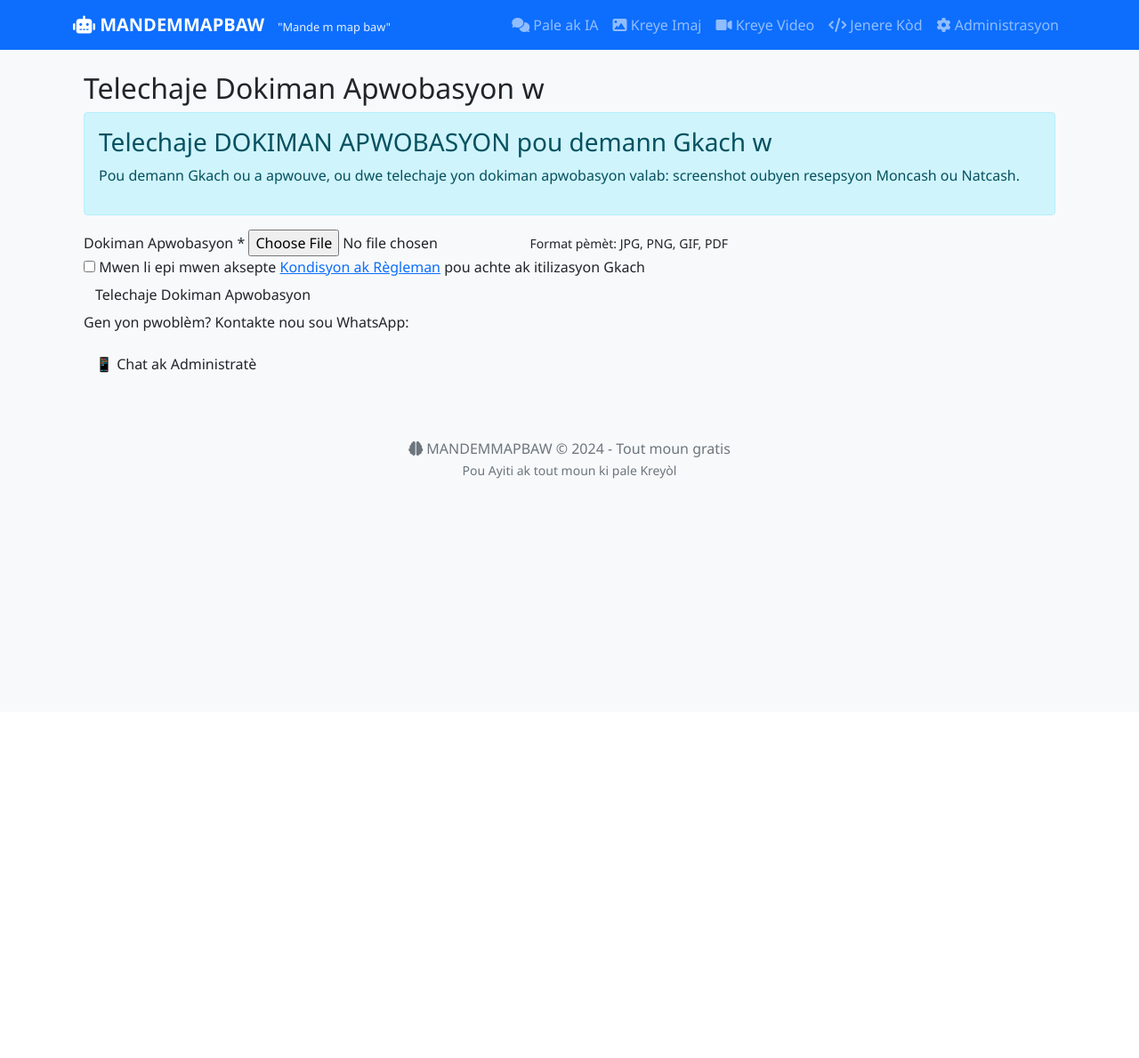
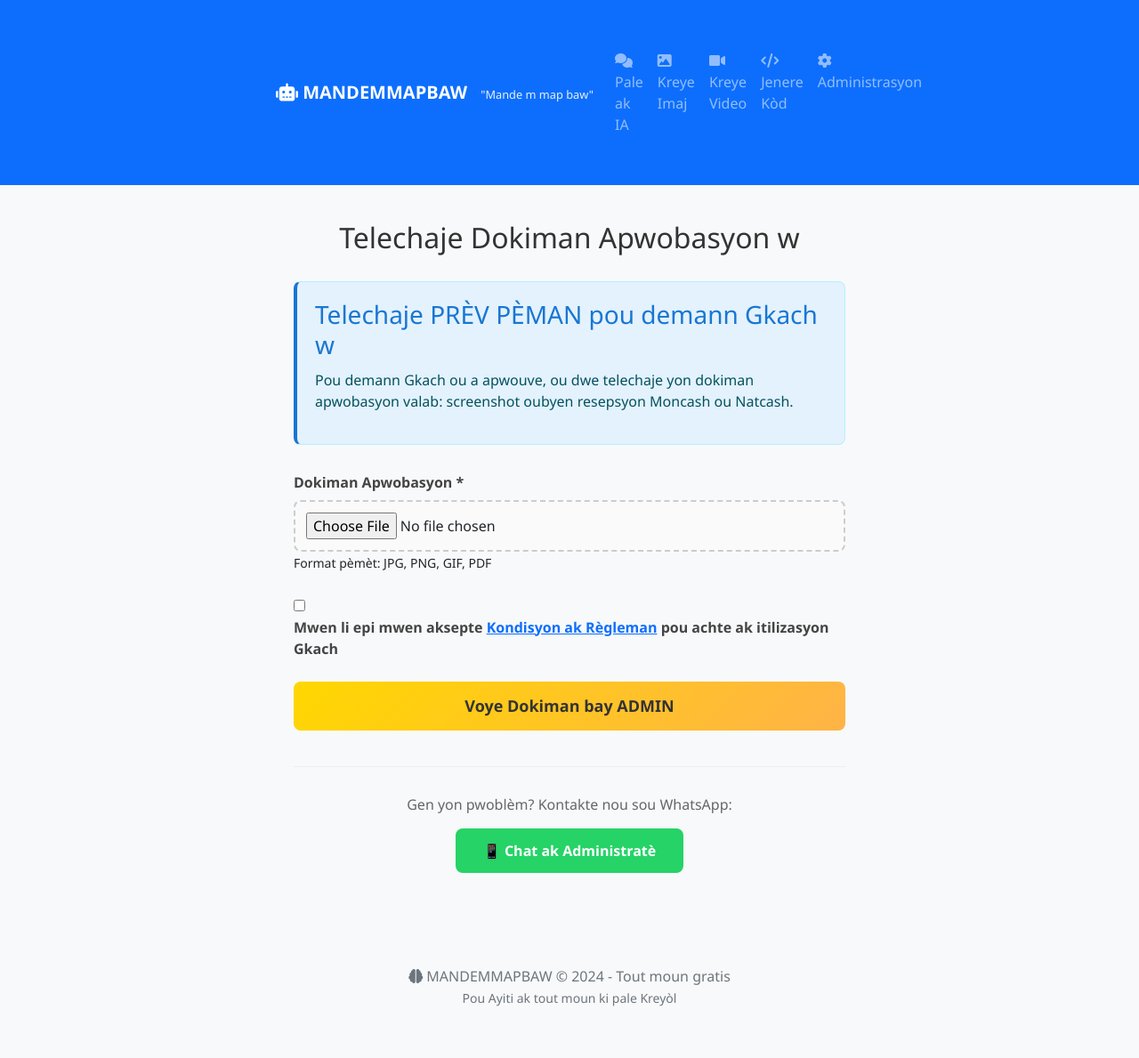
Before and after one commit to stanionic/Glory2yah-, a Flask app: template templates/upload_gkach_approval.html in a window 1280 px wide. Shown: the whole page at 89% size. Before the commit the page ends 538 px from the top, so only its background shows below. Run offline with Flask 3, Linux system fonts and the light colour scheme; the template is opened without the code that fills it, so the values that code supplies are empty.

Commit message:
Fix upload_gkach_approval template: update file input name, add CSRF token, style template, change button text

```diff
--- a/templates/upload_gkach_approval.html
+++ b/templates/upload_gkach_approval.html
@@ -1,20 +1,112 @@
 {% extends "base.html" %}
 
 {% block content %}
+<style>
+.container {
+    max-width: 700px;
+    margin: 40px auto;
+    padding: 0 20px;
+}
+
+h2 {
+    text-align: center;
+    color: #333;
+    margin-bottom: 30px;
+}
+
+.payment-instruction .alert {
+    background: #e3f2fd;
+    border-left: 4px solid #1976d2;
+    padding: 20px;
+    border-radius: 8px;
+    margin-bottom: 30px;
+}
+
+.payment-instruction h3 {
+    color: #1976d2;
+    margin-top: 0;
+    margin-bottom: 10px;
+}
+
+.payment-form .form-group {
+    margin-bottom: 25px;
+}
+
+.payment-form label {
+    display: block;
+    font-weight: 600;
+    margin-bottom: 8px;
+    color: #444;
+}
+
+.payment-form input[type="file"] {
+    width: 100%;
+    padding: 12px;
+    border: 2px dashed #ccc;
+    border-radius: 8px;
+    background: #fafafa;
+}
+
+.btn-gold {
+    width: 100%;
+    padding: 14px;
+    background: linear-gradient(135deg, #ffd700 0%, #ffb347 100%);
+    border: none;
+    border-radius: 8px;
+    color: #333;
+    font-weight: 700;
+    font-size: 18px;
+    cursor: pointer;
+    transition: all 0.3s;
+}
+
+.btn-gold:hover {
+    transform: translateY(-2px);
+    box-shadow: 0 5px 15px rgba(255, 215, 0, 0.4);
+}
+
+.whatsapp-help {
+    text-align: center;
+    margin-top: 40px;
+    padding-top: 30px;
+    border-top: 1px solid #eee;
+}
+
+.whatsapp-help p {
+    color: #666;
+    margin-bottom: 15px;
+}
+
+.btn-whatsapp {
+    display: inline-block;
+    padding: 12px 30px;
+    background: #25D366;
+    color: white;
+    text-decoration: none;
+    border-radius: 8px;
+    font-weight: 600;
+}
+
+.btn-whatsapp:hover {
+    background: #128C7E;
+}
+</style>
+
 <div class="container">
     <h2>Telechaje Dokiman Apwobasyon w</h2>
 
     <div class="payment-instruction">
         <div class="alert alert-info">
-            <h3>Telechaje DOKIMAN APWOBASYON pou demann Gkach w</h3>
+            <h3>Telechaje PRÈV PÈMAN pou demann Gkach w</h3>
             <p>Pou demann Gkach ou a apwouve, ou dwe telechaje yon dokiman apwobasyon valab: screenshot oubyen resepsyon Moncash ou Natcash.</p>
         </div>
     </div>
 
     <form method="POST" enctype="multipart/form-data" class="payment-form">
+        <input type="hidden" name="csrf_token" value="{{ csrf_token() }}">
         <div class="form-group">
-            <label for="approval_document">Dokiman Apwobasyon *</label>
-            <input type="file" id="approval_document" name="approval_document" accept="image/*,.pdf" required>
+            <label for="document">Dokiman Apwobasyon *</label>
+            <input type="file" id="document" name="document" accept="image/*,.pdf" required>
             <small>Format pèmèt: JPG, PNG, GIF, PDF</small>
         </div>
 
@@ -25,7 +117,7 @@
             </div>
         </div>
 
-        <button type="submit" class="btn btn-gold">Telechaje Dokiman Apwobasyon</button>
+        <button type="submit" class="btn btn-gold">Voye Dokiman bay ADMIN</button>
     </form>
 
     <div class="whatsapp-help">
```
